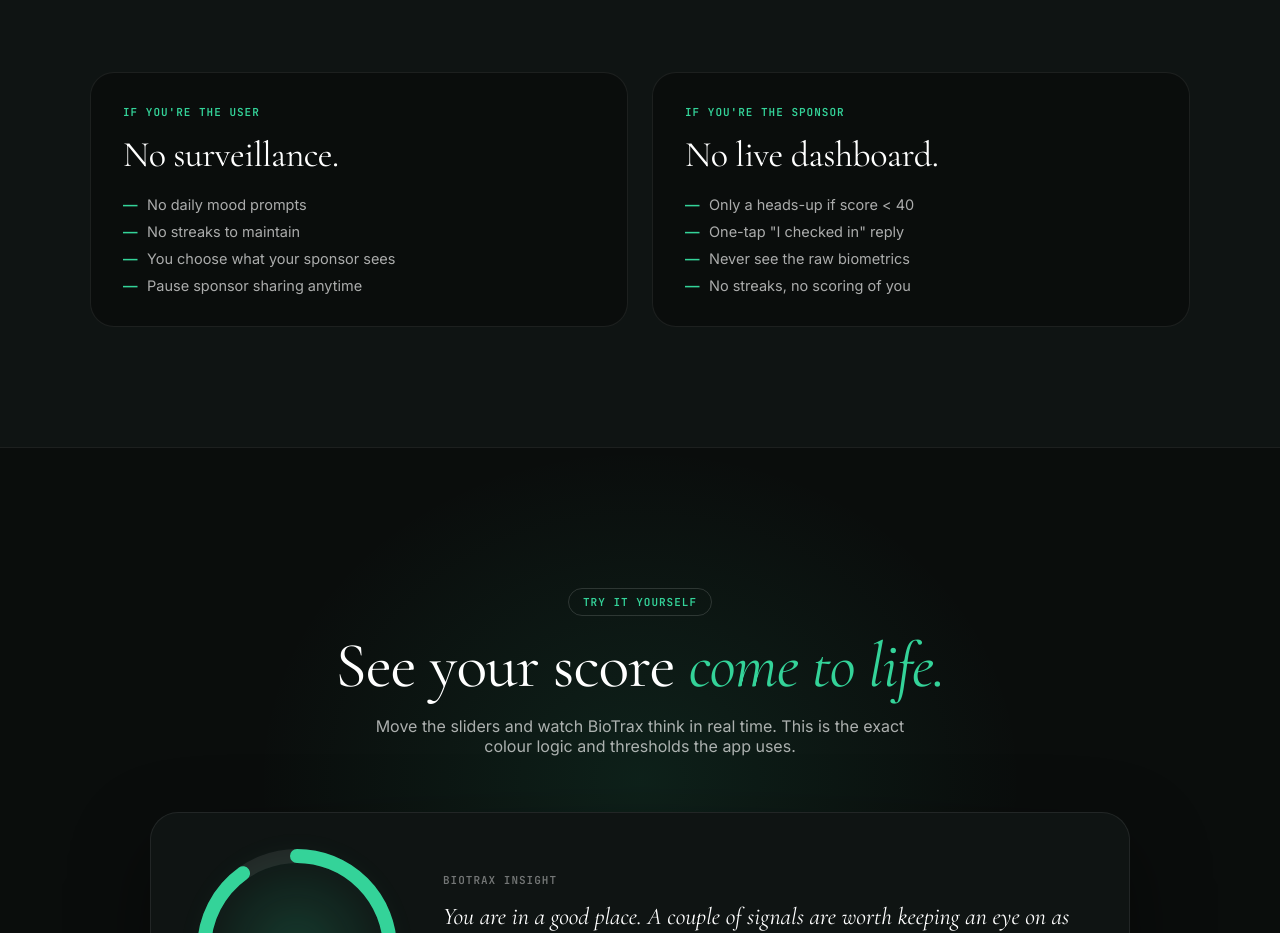
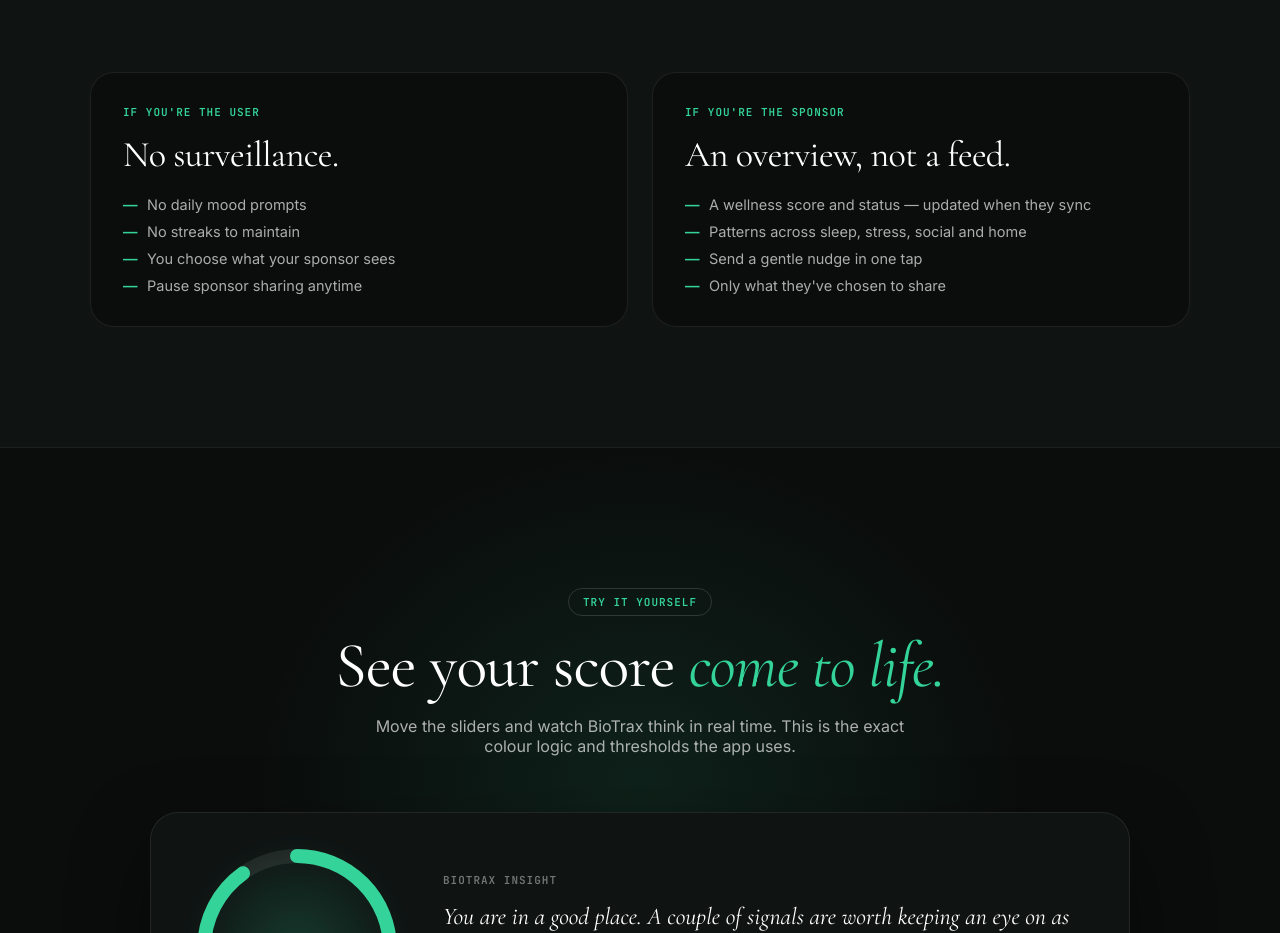
Before and after one commit to mreid80289/biotrax-web, a React (Vite) app: page / in a window 1280 px wide. Shown: the part 5260-6193 px from the top of the page. Built offline with nearby package versions, Linux system fonts and the light colour scheme.

Commit message:
Update Sponsor card copy to match Coach App reality
Old: 'No live dashboard' was misleading — the Coach App does show sponsors a wellness overview.
New: 'An overview, not a feed' — accurate while preserving the privacy/curation framing.

```diff
--- a/src/App.jsx
+++ b/src/App.jsx
@@ -568,7 +568,7 @@ function Caregivers() {
         <div style={{ display: 'grid', gridTemplateColumns: '1fr 1fr', gap: 24, marginTop: 48, width: '100%', textAlign: 'left' }}>
           {[
             { who: "IF YOU'RE THE USER", t: 'No surveillance.', items: ['No daily mood prompts', 'No streaks to maintain', 'You choose what your sponsor sees', 'Pause sponsor sharing anytime'] },
-            { who: "IF YOU'RE THE SPONSOR", t: 'No live dashboard.', items: ['Only a heads-up if score < 40', 'One-tap "I checked in" reply', 'Never see the raw biometrics', 'No streaks, no scoring of you'] },
+            { who: "IF YOU'RE THE SPONSOR", t: 'An overview, not a feed.', items: ['A wellness score and status — updated when they sync', 'Patterns across sleep, stress, social and home', 'Send a gentle nudge in one tap', 'Only what they\'ve chosen to share'] },
           ].map((c, i) => (
             <div key={i} style={{
               border: `1px solid ${C.border}`, borderRadius: 24, padding: 32,
```
